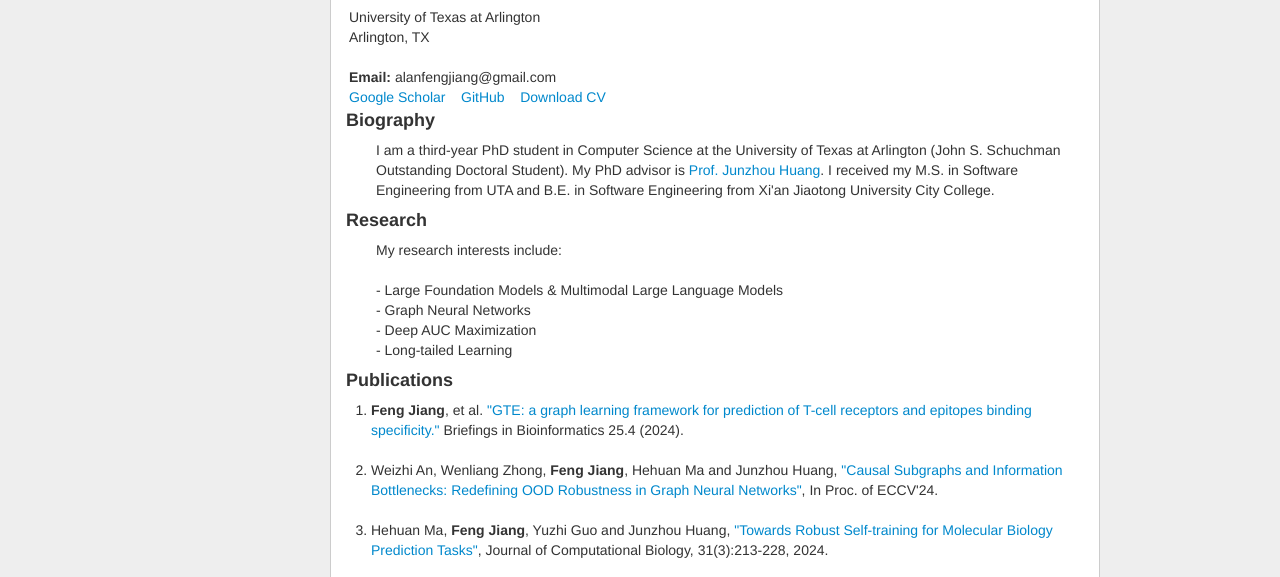
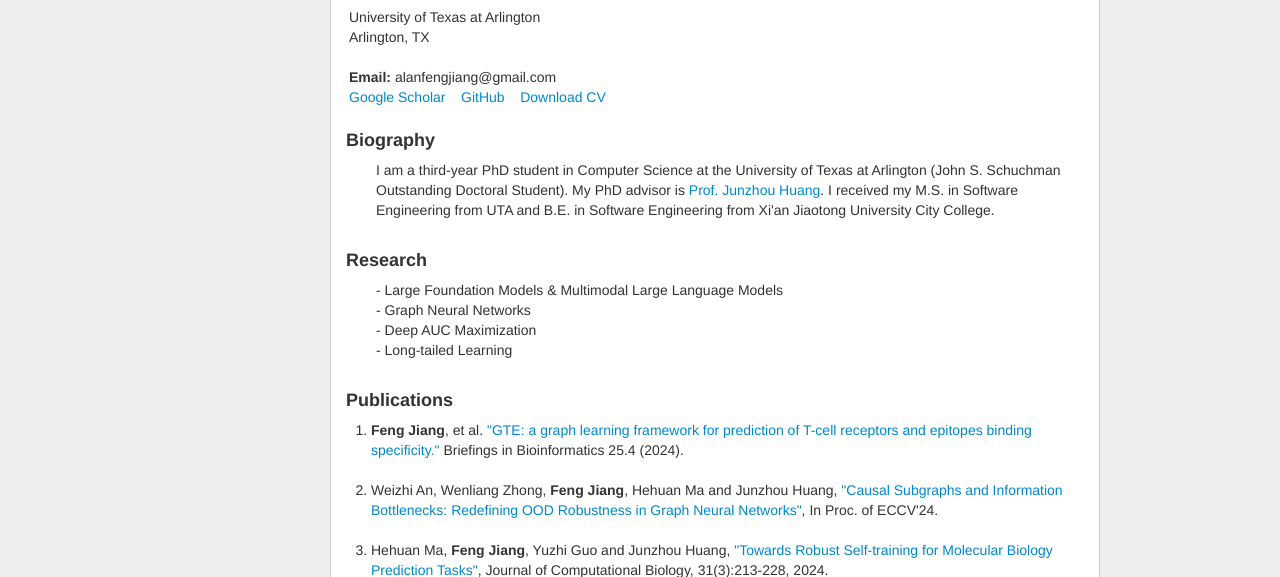
Before and after one commit to zhwl2117/zhwl2117.github.io, a plain HTML site: page index.html in a window 1280 px wide. Shown: the part 202-779 px from the top of the page. Drawn offline with nearby package versions, Linux system fonts and the light colour scheme.

Commit message:
Initial commit

```diff
--- a/index.html
+++ b/index.html
@@ -30,7 +30,7 @@
             }
 
             h4 {
-                padding-top: 40px;  /* Add padding to section headings */
+                padding-top: 60px;  /* Add padding to section headings */
                 margin-top: -60px;  /* Negative margin to offset padding */
                 scroll-margin-top: 70px; /* Modern browsers support for scroll positioning */
             }
@@ -156,11 +156,9 @@
                     <br />
                     </section>
 
-
+                    <section id="research">
                     <h4>Research</h4>
                     <p class="contentItem">
-                    My research interests include:
-                    <br/><br/>
                     - Large Foundation Models & Multimodal Large Language Models<br/>
                     - Graph Neural Networks<br/>
                     - Deep AUC Maximization<br/>
```
